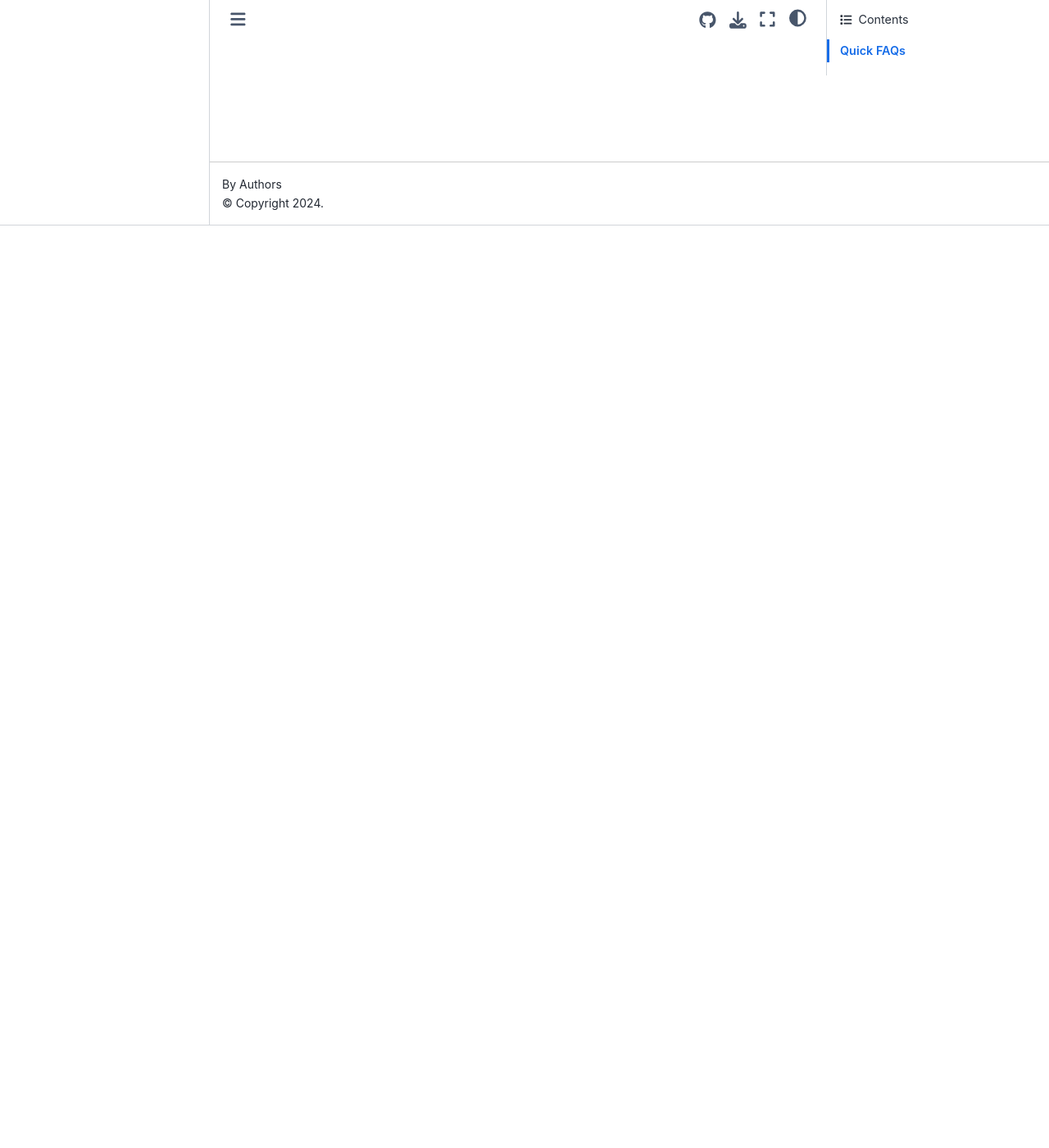
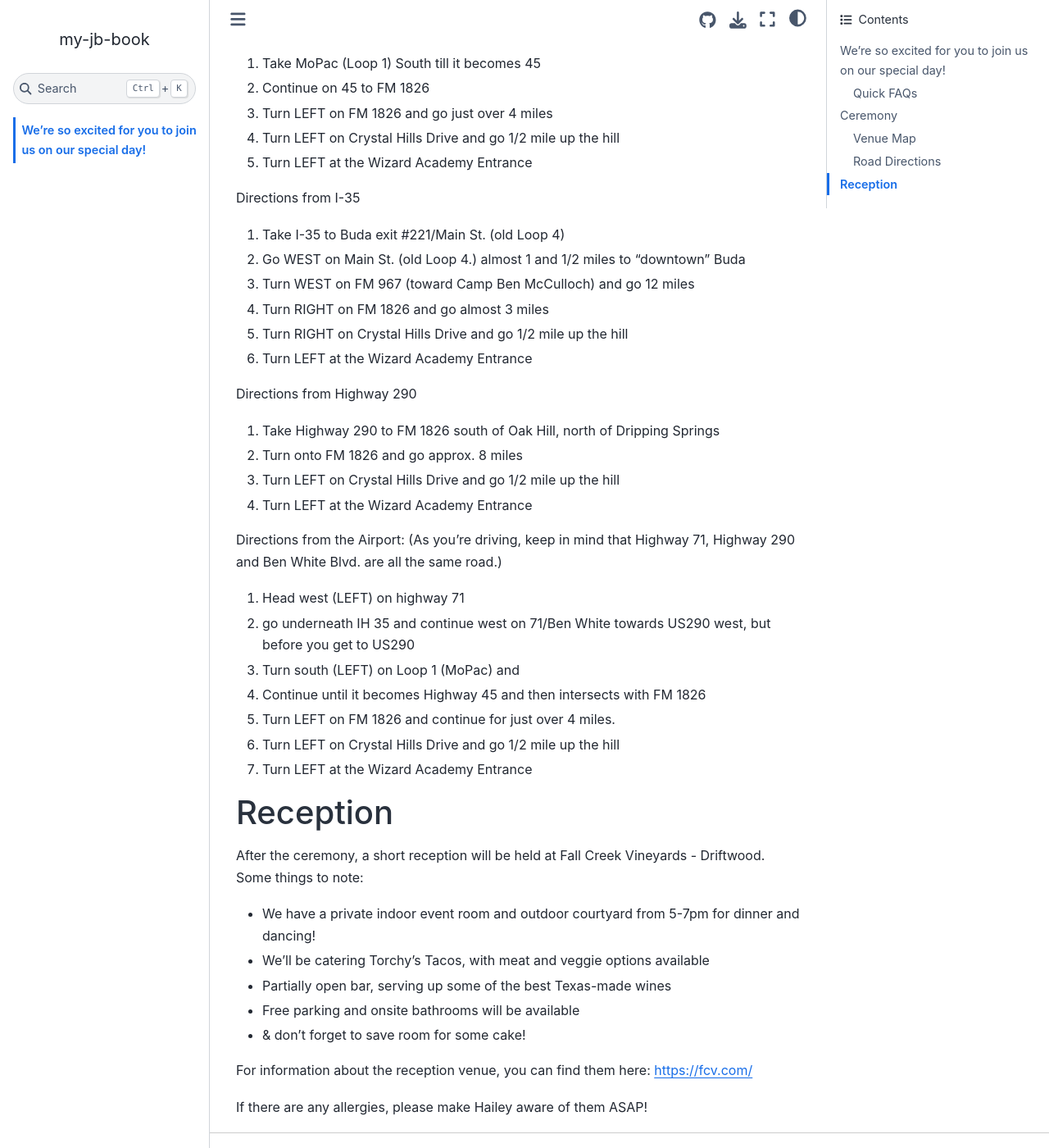
Before and after one commit to HaileySchmidt26/Melzow_Wedding, a Jupyter Book: the page built from book/intro.md, in a window 1280 px wide and 1400 px high, scrolled down 1125 px. Shown: the whole window at 82% size. Built offline with Jupyter Book 1.0.4 settings and Sphinx 7.4.7 and the Sphinx Book theme 1.1.4, drawn with Linux system fonts in a browser that asks for light colours; pages that are not in the unit, such as notebooks, are missing from menus; some of the changed text lies outside the part shown.

Commit message:
Update intro.md

```diff
--- a/book/intro.md
+++ b/book/intro.md
@@ -7,3 +7,62 @@
 - When? 16 June, 2025 at 3pm CT
 - Where? The ceremony will be held at Chapel Dulcinea, located at 16221 Crystal Hills Dr. in Austin, TX. The reception will be just down the street at Fall Creek Vineyards - Driftwood, located at 18059 FM 1826 in Driftwood, TX.
 - Dress code? Please wear your best semi-formal or dressy casual attire. Bonus points for summery colors or florals!
+
+# Ceremony
+Our ceremony venue is at Chapel Dulcinea, a beautiful outdoor chapel overlooking the limestone bluffs of the Texas Hill Country. The chapel is located on the Wizard Academy campus, an ecclectic business school for aspiring entrepeneurs. Here's what you need to know:
+
+- The chapel is covered to provide some shade/shelter
+- We'll be providing waters to help keep cool
+- Free parking, with two lots to choose from, a few minutes walk from the chapel
+- Onsite bathrooms will be available for the duration of the event
+- Open seating! No need to pick a side, you're all loved by the groom and the bride <3
+
+For pictures of the venue, you can visit their site here: https://chapeldulcinea.org/
+
+### Venue Map
+![venue map](chapel_map.png)
+
+### Road Directions
+Directions from central Austin:
+1. Take MoPac (Loop 1) South till it becomes 45
+2. Continue on 45 to FM 1826
+3. Turn LEFT on FM 1826 and go just over 4 miles
+4. Turn LEFT on Crystal Hills Drive and go 1/2 mile up the hill
+5. Turn LEFT at the Wizard Academy Entrance
+
+Directions from I-35
+1. Take I-35 to Buda exit #221/Main St. (old Loop 4)
+2. Go WEST on Main St. (old Loop 4.) almost 1 and 1/2 miles to “downtown” Buda
+3. Turn WEST on FM 967 (toward Camp Ben McCulloch) and go 12 miles
+4. Turn RIGHT on FM 1826 and go almost 3 miles
+5. Turn RIGHT on Crystal Hills Drive and go 1/2 mile up the hill
+6. Turn LEFT at the Wizard Academy Entrance
+
+Directions from Highway 290
+1. Take Highway 290 to FM 1826
+south of Oak Hill, north of Dripping Springs
+2. Turn onto FM 1826 and go approx. 8 miles
+3. Turn LEFT on Crystal Hills Drive and go 1/2 mile up the hill
+4. Turn LEFT at the Wizard Academy Entrance
+
+Directions from the Airport: (As you’re driving, keep in mind that Highway 71, Highway 290 and Ben White Blvd. are all the same road.)
+1. Head west (LEFT) on highway 71
+2. go underneath IH 35 and continue west on 71/Ben White towards US290 west, but before you get to US290
+3. Turn south (LEFT) on Loop 1 (MoPac) and
+4. Continue until it becomes Highway 45 and then intersects with FM 1826
+5. Turn LEFT on FM 1826 and continue for just over 4 miles.
+6. Turn LEFT on Crystal Hills Drive and go 1/2 mile up the hill
+7. Turn LEFT at the Wizard Academy Entrance
+
+# Reception
+After the ceremony, a short reception will be held at Fall Creek Vineyards - Driftwood. Some things to note:
+
+- We have a private indoor event room and outdoor courtyard from 5-7pm for dinner and dancing!
+- We'll be catering Torchy's Tacos, with meat and veggie options available
+- Partially open bar, serving up some of the best Texas-made wines
+- Free parking and onsite bathrooms will be available
+- & don't forget to save room for some cake!
+
+For information about the reception venue, you can find them here: https://fcv.com/
+
+If there are any allergies, please make Hailey aware of them ASAP!
```
